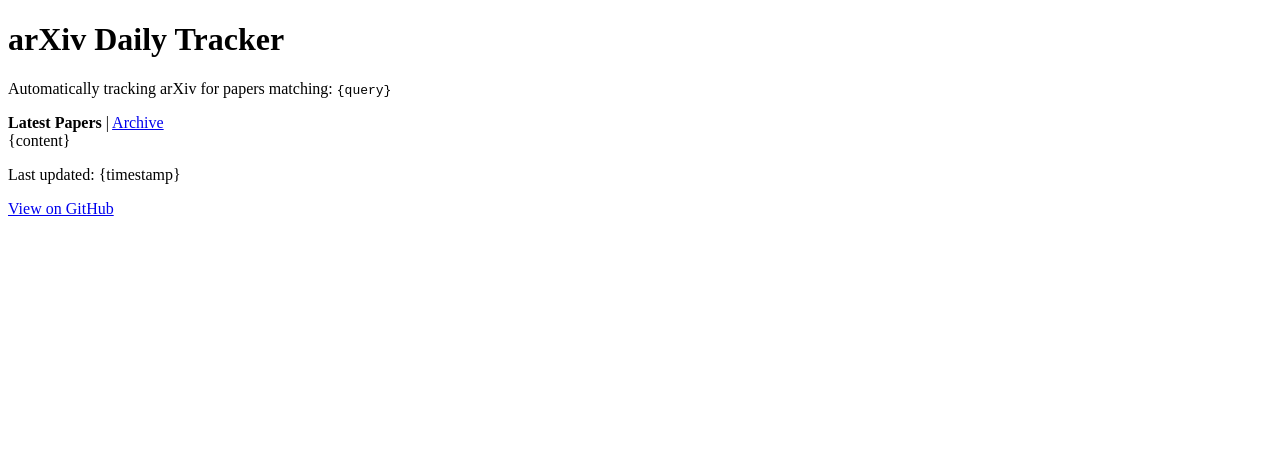
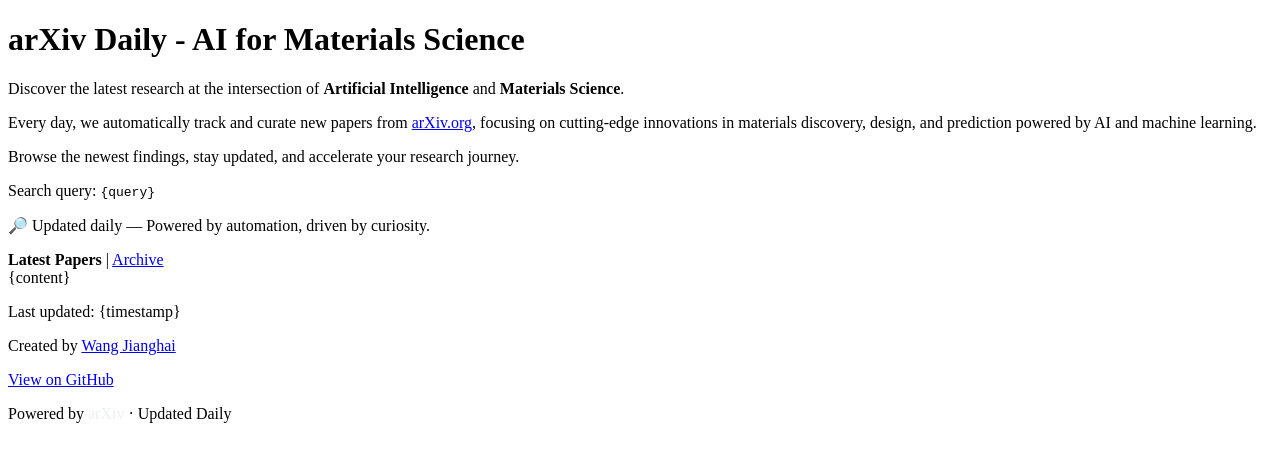
Before and after one commit to Ocean-JH/ArXivDaily-AI4MAT, a plain HTML site: page templates/index.html in a window 1280 px wide. Drawn offline with Linux system fonts and the light colour scheme.

Commit message:
Update styles

```diff
--- a/templates/index.html
+++ b/templates/index.html
@@ -37,8 +37,12 @@
     </head>
     <body>
         <div class="header">
-            <h1>arXiv Daily Tracker</h1>
-            <p>Automatically tracking arXiv for papers matching: <code>{query}</code></p>
+            <h1>arXiv Daily - AI for Materials Science</h1>
+            <p>Discover the latest research at the intersection of <strong>Artificial Intelligence</strong> and <strong>Materials Science</strong>.</p>
+            <p>Every day, we automatically track and curate new papers from <a href="https://arxiv.org" target="_blank">arXiv.org</a>, focusing on cutting-edge innovations in materials discovery, design, and prediction powered by AI and machine learning.</p>
+            <p>Browse the newest findings, stay updated, and accelerate your research journey.</p>
+            <p>Search query: <code>{query}</code></p>
+            <p>🔎 Updated daily — Powered by automation, driven by curiosity.</p>
         </div>
 
         <div class="nav">
@@ -49,7 +53,9 @@
 
         <footer>
             <p>Last updated: {timestamp}</p>
+            <p>Created by <a href="https://ocean-jh.github.io/" target="_blank">Wang Jianghai</a></p>
             <p><a href="https://github.com/Ocean-JH/ArXivDaily-AI4MAT">View on GitHub</a></p>
+            <p>Powered by <a href="https://arxiv.org/" target="_blank" style="color: #ecf0f1; text-decoration: none;">arXiv</a> · Updated Daily</p>
         </footer>
     </body>
     </html>
```
Also changed, not shown: templates/archive.html (+6 -1 lines), 1 other file.
